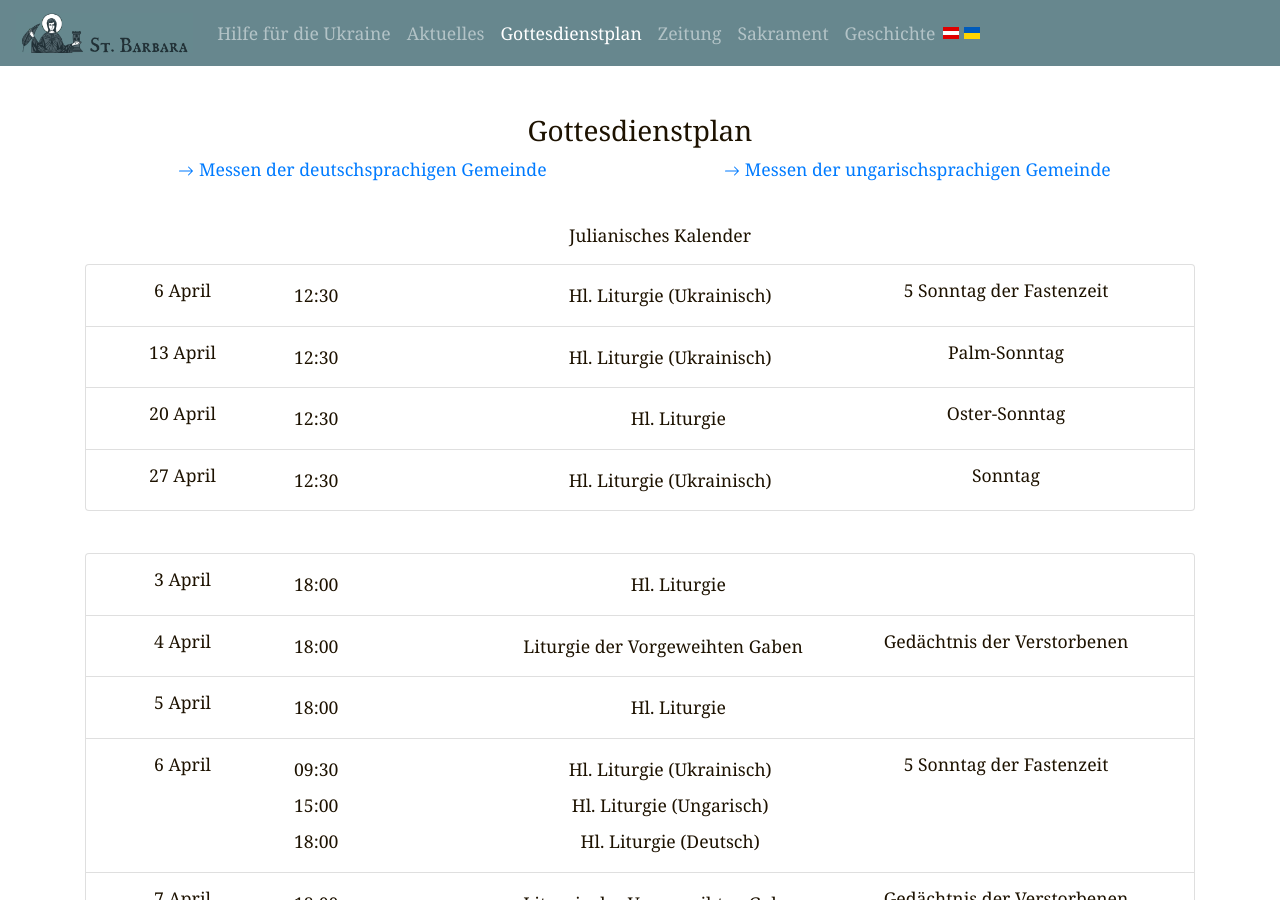
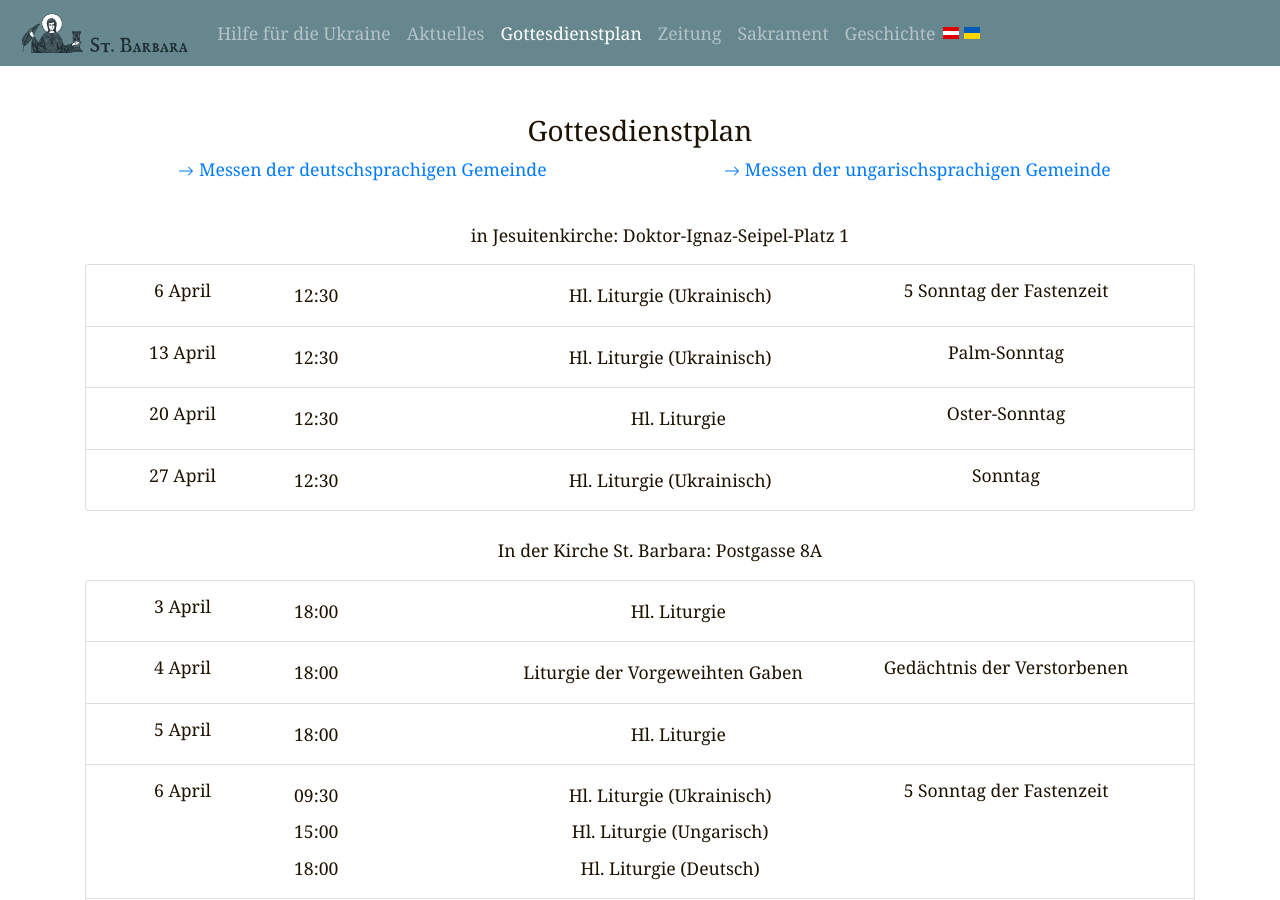
Before and after one commit to n3braska/jekyll, a Jekyll site: the page built from de/timetable.html, in a window 1280 px wide and 900 px high. Built offline with Jekyll 4.4.1, drawn with Linux system fonts in a browser that asks for light colours.

Commit message:
April minor announcement fix

```diff
--- a/_data/de/calendar_jesuitenkirche.yml
+++ b/_data/de/calendar_jesuitenkirche.yml
@@ -78,7 +78,7 @@ month:
             title: Hl. Liturgie
         occasion: null
     month_date: 03-2023
-  - announcement: "Julianisches Kalender"
+  - announcement: "in Jesuitenkirche: Doktor-Ignaz-Seipel-Platz 1"
     day:
       - d: 6
         event:
--- a/_data/de/calendar_josaphatskapelle.yml
+++ b/_data/de/calendar_josaphatskapelle.yml
@@ -470,7 +470,7 @@ month:
             title: Liturgie der Vorgeweihten Gaben
         occasion: Gedächtnis der Verstorbenen
     month_date: 03-2023
-  - announcement: null
+  - announcement: "In der Kirche St. Barbara: Postgasse 8A"
     day:
       - d: 03
         event:
--- a/_data/ua/calendar_jesuitenkirche.yml
+++ b/_data/ua/calendar_jesuitenkirche.yml
@@ -78,7 +78,7 @@ month:
             title: Служба Божа
         occasion: null
     month_date: 03-2023
-  - announcement: ""
+  - announcement: "У церкві отців Єзуїтів - Jesuitenkirche: Doktor-Ignaz-Seipel-Platz 1"
     day:
       - d: 6
         event:
```
